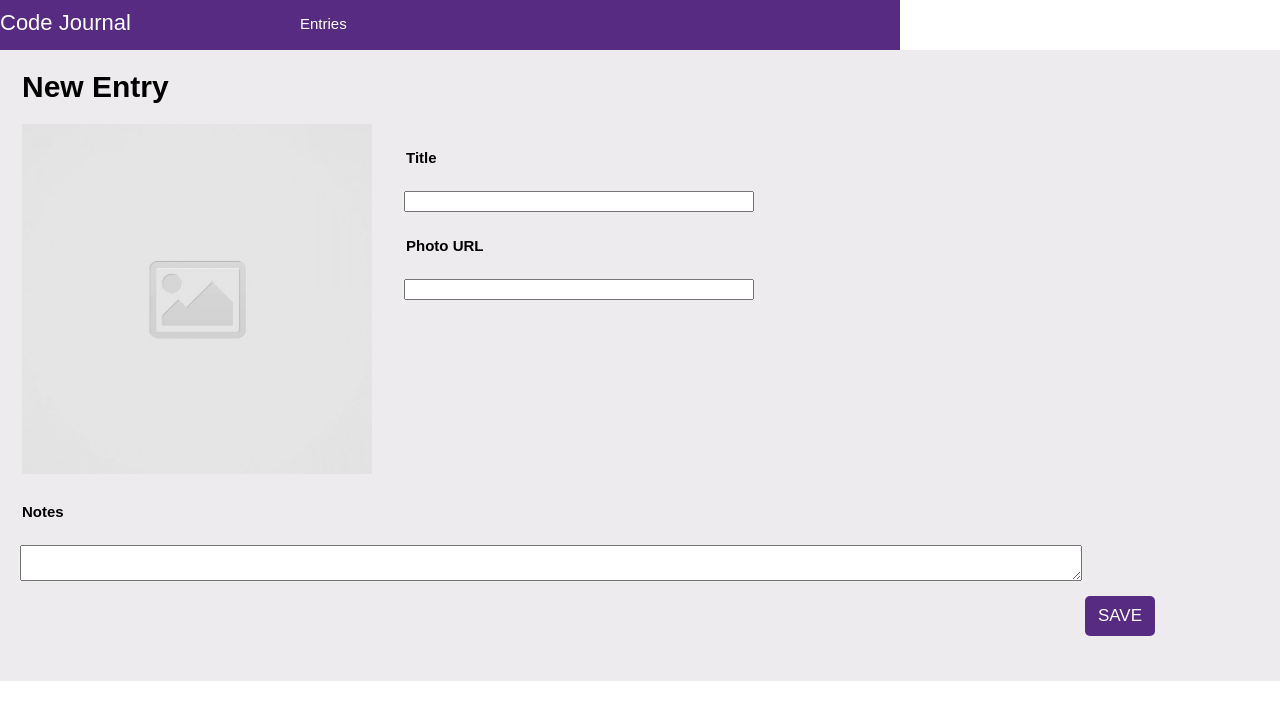
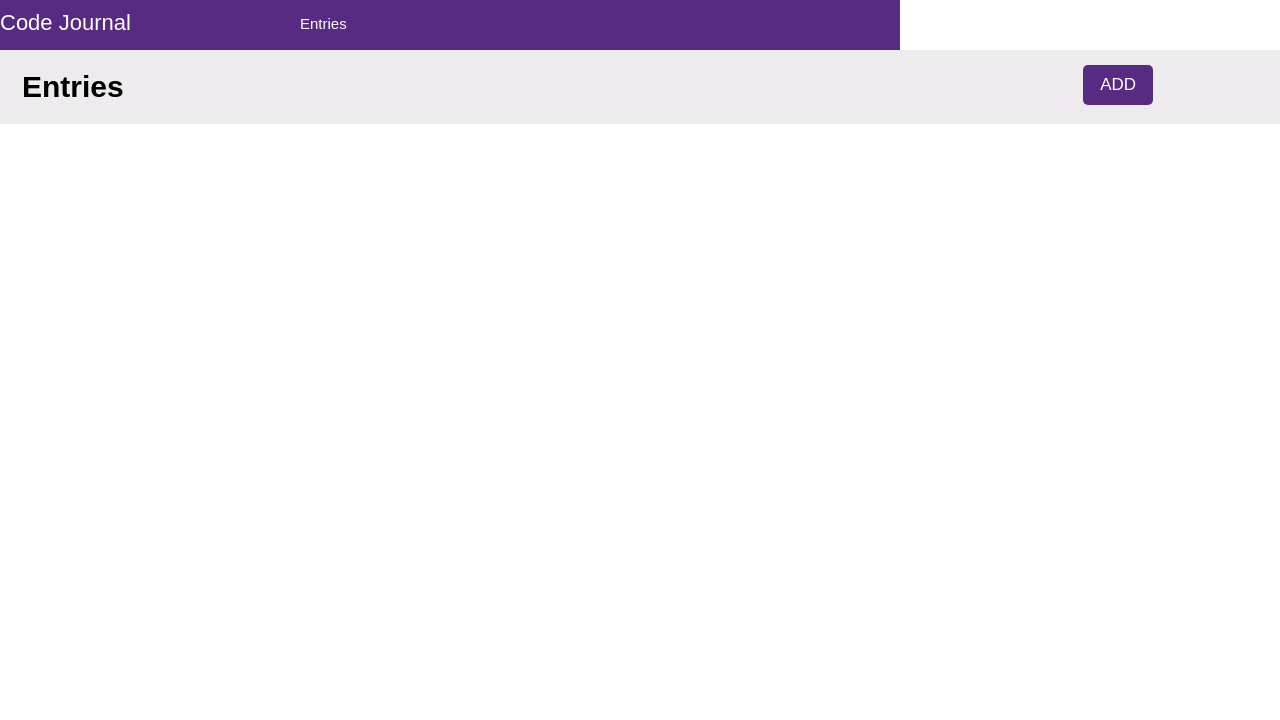
Before and after one commit to MattChau01/code-journal, a website: page index.html in a window 1280 px wide. Both pictures are taken after a click on the link "Entries". Drawn offline with Linux system fonts and the light colour scheme.

Commit message:
Add an anchor to the entries view that shows the entry form. #2

```diff
--- a/css/styles.css
+++ b/css/styles.css
@@ -80,6 +80,7 @@ h2 {
   text-align: center;
   font-size: 17px;
   border: none;
+  cursor: pointer;
 }
 
 .right {
@@ -161,6 +162,7 @@ ul.no-bullets {
   font-size: 17px;
   margin-top: 15px;
   margin-left: 70%;
+  cursor: pointer;
 }
 
 p {
--- a/index.html
+++ b/index.html
@@ -22,7 +22,7 @@
         <h2>Code Journal</h2>
       </div>
       <div class="column-fourth">
-        <a href="#" class="nav">Entries</a>
+        <a href="#" class="nav" id="entries-tab">Entries</a>
       </div>
     </div>
   </header>
@@ -90,7 +90,7 @@
             <h1 class="top">Entries</h1>
           </div>
           <div class="column-half">
-            <button class="button2">ADD</button>
+            <button class="button2" id="addNewEntry">ADD</button>
           </div>
         </div>
         <ul class="no-bullets">
--- a/js/main.js
+++ b/js/main.js
@@ -35,6 +35,8 @@ var $notes = document.getElementById('notes');
 
 // View Swap
 
+// Submission
+
 function switchToEntries(event) {
 
   for (var j = 0; j < $tab.length; j++) {
@@ -50,6 +52,38 @@ var $entries = document.querySelector('.button1');
 $entries.addEventListener('click', switchToEntries);
 
 var $tab = document.querySelectorAll('.view');
+
+// Tab switch
+
+function navToEntries(event) {
+
+  for (var e = 0; e < $tab.length; e++) {
+    if ($tab[e].getAttribute('data-view') === 'entry-form') {
+      $tab[e].classList.add('hidden');
+    } else if ($tab[e].getAttribute('data-view') === 'entries') {
+      $tab[e].classList.remove('hidden');
+    }
+  }
+}
+
+var $navEntries = document.getElementById('entries-tab');
+$navEntries.addEventListener('click', navToEntries);
+
+// Add another entry
+
+function addAnotherEntry(event) {
+
+  for (var n = 0; n < $tab.length; n++) {
+    if ($tab[n].getAttribute('data-view') === 'entry-form') {
+      $tab[n].classList.remove('hidden');
+    } else if ($tab[n].getAttribute('data-view') === 'entries') {
+      $tab[n].classList.add('hidden');
+    }
+  }
+}
+
+var $addNewEntry = document.getElementById('addNewEntry');
+$addNewEntry.addEventListener('click', addAnotherEntry);
 
 // DOM TREE
 
```
